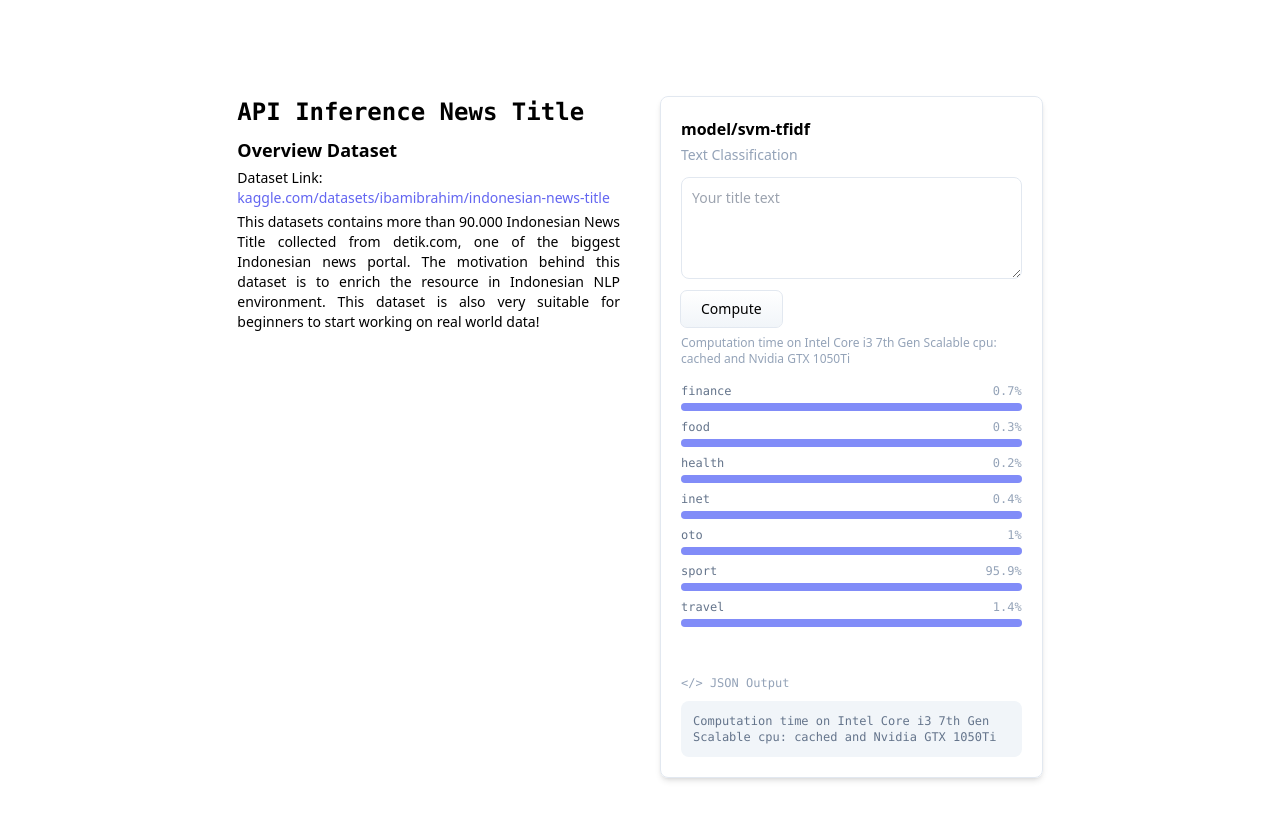
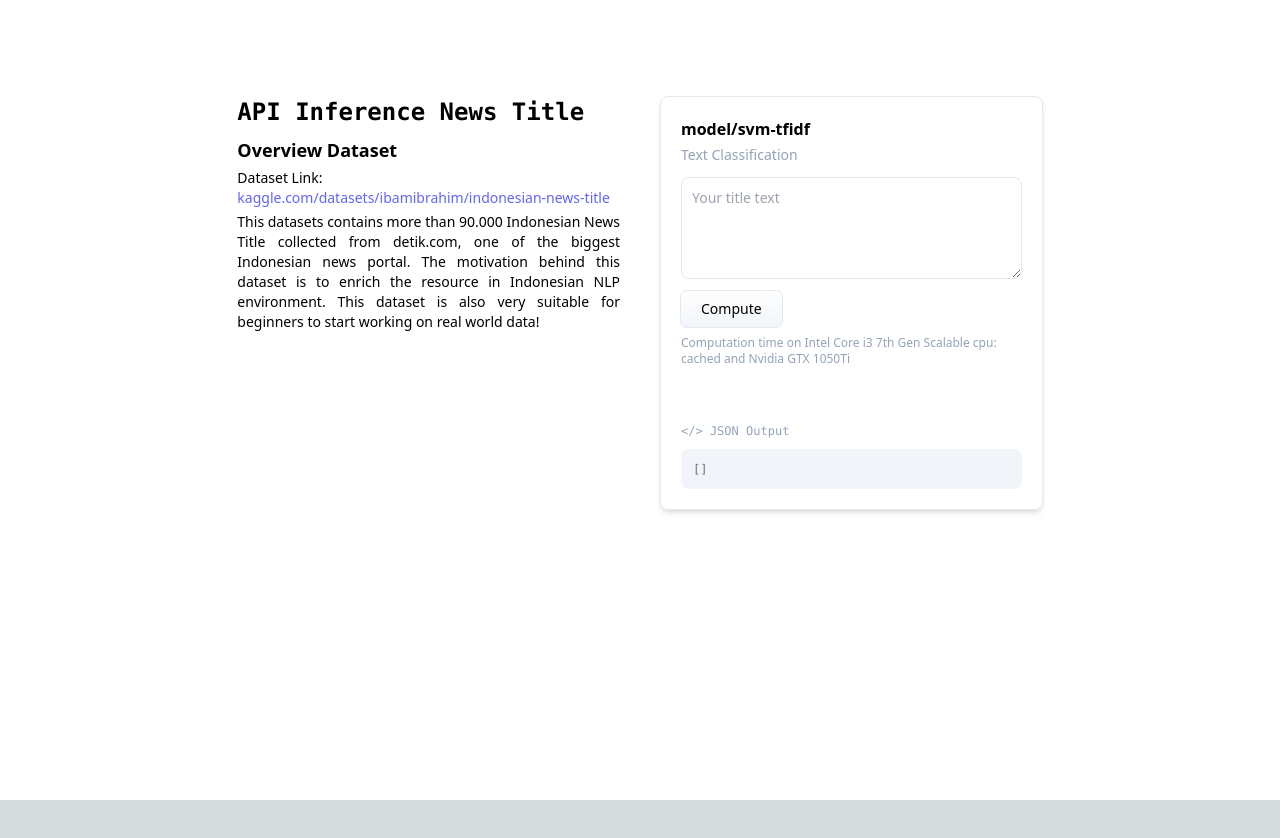
Before and after one commit to dzzlr/nextjs-inference-api, a Next.js app: page /predict-news-title in a window 1280 px wide. Both pictures are taken after a click on the button "</> JSON Output". Shown: the top 838 px of the page. After the commit the page ends 800 px from the top, so only its background shows below. Built offline with nearby package versions, Linux system fonts and the light colour scheme.

Commit message:
edit some post text and response ui

```diff
--- a/src/components/accuracy-bar.js
+++ b/src/components/accuracy-bar.js
@@ -1,12 +1,13 @@
-export default function AccuracyBar({ label, value, }) {
+export default function AccuracyBar({ label, value }) {
   return (
-    <div className="">
-      <div className="flex justify-between">
+    <div>
+      <div className="mt-1 flex justify-between">
         <h5 className="text-slate-500 font-medium font-mono text-xs">{label}</h5>
         <h5 className="text-slate-400 font-light font-mono text-xs">{value}%</h5>
       </div>
-      <div className="mt-1 w-full h-2 rounded-md bg-slate-100 transition-all"></div>
-      <div className={`w-[${value}%] h-2 rounded-md bg-indigo-400 -translate-y-2 transition-all`}></div>
+      <div className="mt-1 w-full h-2 rounded-md bg-slate-100">
+        <div className={`w-[${value}%] h-2 rounded-md bg-indigo-400`}></div>
+      </div>
     </div>
   )
 }
--- a/src/pages/predict-news-title.js
+++ b/src/pages/predict-news-title.js
@@ -2,91 +2,32 @@ import TextArea from "@/components/textarea";
 import Button from "@/components/button";
 import AccuracyBar from "@/components/accuracy-bar";
 import { useState } from "react";
-import { axios } from "axios";
+import axios from "axios";
 
 export default function PredictNewsTitle() {
   const [showJSON,setShowJSON] = useState(false);
   const [text,setText] = useState('');
-
-  // const addTask = () => {
-  //   // 👇 Send a fetch request to Backend API.
-  //   fetch("http://127.0.0.1:8000/predict-news", {
-  //     method: "POST",
-  //     mode: 'no-cors',
-  //     body: JSON.stringify({
-  //       text: "Kylian Mbappe akan segera bergabung dengan Real Madrid pada bursa transfer musim dingin mendatang",
-  //     }),
-  //     headers: {
-  //       // 'Access-Control-Allow-Origin': "*",
-  //       // 'Access-Control-Allow-Methods': "POST",
-  //       'Content-type': 'application/json; charset=UTF-8',
-  //     },
-  //   })
-  //   .then(function(response){
-  //     return response.json()})
-  //   .then(function(data) {
-  //     console.log(data)})
-  //   .catch(error => console.error('Error:', error));
-  // };
+  const [results, setResults] = useState([]);
 
   const submitTextTitle = async () => {
-    console.log(text)
-    // axios
-    //   .post('http://127.0.0.1:8000/predict-news', {text: "Charles Leclerc masih kesulitan dalam mengangkat performa Ferrari pada musim ini"})
-    //   .then((resp) => {
-    //     console.log(resp)
-    //   })
-    //   .catch((err) => {
-    //     console.log(err);
-    //   });
-
     try {
-      const response = await fetch('http://127.0.0.1:8000/predict-news', {
-        method: 'POST',
-        mode: 'no-cors',
+      const res = await axios.post('http://127.0.0.1:8000/predict-news', {
+        text: text
+      }, {
+        timeout: 8000,
         headers: {
-          'Origin': 'http://localhost:3000/',
-          'Access-Control-Allow-Methods': 'POST',
-          'Access-Control-Allow-Credentials': 'true',
-          'Access-Control-Allow-Headers': 'Content-Type',
-          'Content-Type': 'application/json',
-          'Accept': 'application/json'
+          'Content-Type': 'application/json'
         },
-        body: JSON.stringify({text: "Charles Leclerc masih kesulitan dalam mengangkat performa Ferrari pada musim ini"})
-      });
-      const data = await response.json();
-
-      if (!response.ok) {
-        // throw new Error(`Error! status: ${response.status}`);
-        console.log(data);
-        return;
-      }
-      console.log(data);
-    } catch (error) {
-      console.log(error)
+      },
+      )
+      const data_response = await res;
+      const {result} = data_response.data.data;
+      // console.log(result);
+      setResults(result);
+    } catch (e) {
+      console.log(e);
     }
-
-    // try {
-    //   const response = await fetch('https://jsonplaceholder.typicode.com/posts', {
-    //     method: 'GET',
-    //     // mode: 'no-cors',
-    //     headers: {
-    //       // 'Access-Control-Allow-Origin': 'POST',
-    //       'Content-type': 'application/json'
-    //     }
-    //     // body: JSON.stringify({text: "Charles Leclerc masih kesulitan dalam mengangkat performa Ferrari pada musim ini"})
-    //   });
-    //   const data = await response.json();
-
-    //   if (!response.ok) {
-    //     // throw new Error(`Error! status: ${response.status}`);
-    //     console.log(data);
-    //     return;
-    //   }
-    //   console.log(data);
-    // } catch (error) {
-    //   console.log(error)
-    // }
+    // console.log(results);
   }
 
 
@@ -113,7 +54,6 @@ export default function PredictNewsTitle() {
               <div className="w-full p-5 rounded-lg border border-slate-200 shadow-md">
                 <h3 className="text-base text-black font-bold mb-1">model/svm-tfidf</h3>
                 <h4 className="text-sm font-normal text-slate-400 mb-1">Text Classification</h4>
-                {/* <div className="mt-3 flex flex-col items-start" onSubmit={(e) => {e.preventDefault(); addTask();}}> */}
                 <div className="mt-3 flex flex-col items-start">
 
                   <TextArea
@@ -132,18 +72,17 @@ export default function PredictNewsTitle() {
                 </div>
                 <p className="mb-4 text-slate-400 text-xs">Computation time on Intel Core i3 7th Gen Scalable cpu: cached and Nvidia GTX 1050Ti</p>
 
-                <div className="">
-                  <AccuracyBar label="finance" value="0.7"/>
-                  <AccuracyBar label="food" value="0.3"/>
-                  <AccuracyBar label="health" value="0.2"/>
-                  <AccuracyBar label="inet" value="0.4"/>
-                  <AccuracyBar label="oto" value="1"/>
-                  <AccuracyBar label="sport" value="95.9"/>
-                  <AccuracyBar label="travel" value="1.4"/>
-                </div>
+                { results.length > 0 ? results.map((result, i) => {
+                  return (
+                    <div key={i}>
+                      <AccuracyBar label={result.label} value={(result.score * 100).toFixed(2)}/>
+                    </div>
+                  )
+                }) : null }
+
 
                 <button
-                  onClick={()=>{
+                  onClick={() => {
                     setShowJSON(!showJSON);
                   }}
                   className="mt-10 text-slate-400 text-xs font-mono transition duration-150 ease-out"
@@ -154,10 +93,10 @@ export default function PredictNewsTitle() {
                 {
                   showJSON ?
                   <div className="mt-2 w-full p-3 bg-slate-100 text-slate-500 text-xs font-mono rounded-lg transition duration-150 ease-out">
-                    Computation time on Intel Core i3 7th Gen Scalable cpu: cached and Nvidia GTX 1050Ti
+                    {/* { results.length > 0 ? results : null } */}
+                    {JSON.stringify(results)}
                   </div>
-                  : null
-                }
+                  : null }
               </div>
             </div>
           </div>
```
Also changed, not shown: next.config.js (+0 -9 lines), test.js (deleted, +0 -53 lines).
